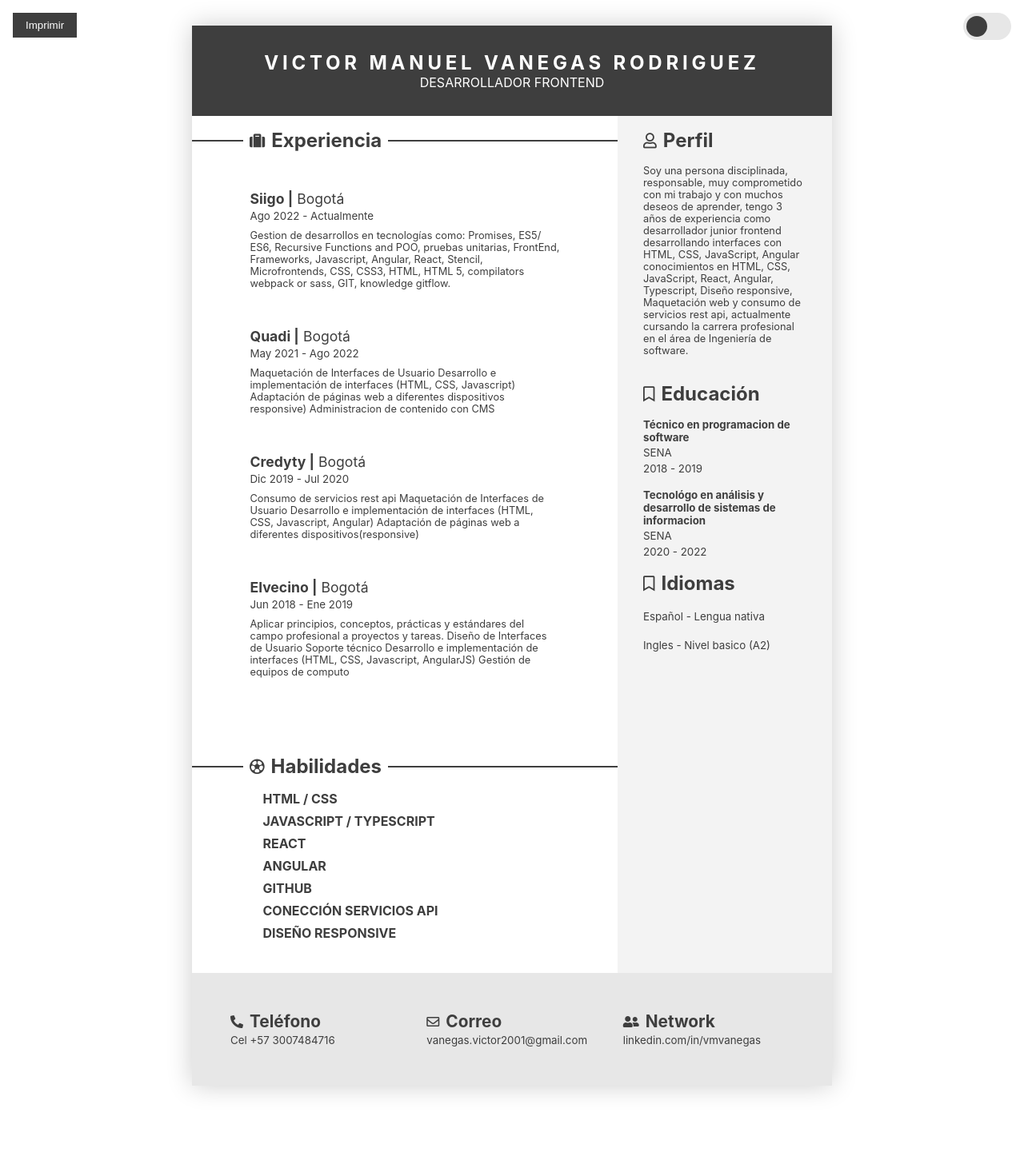
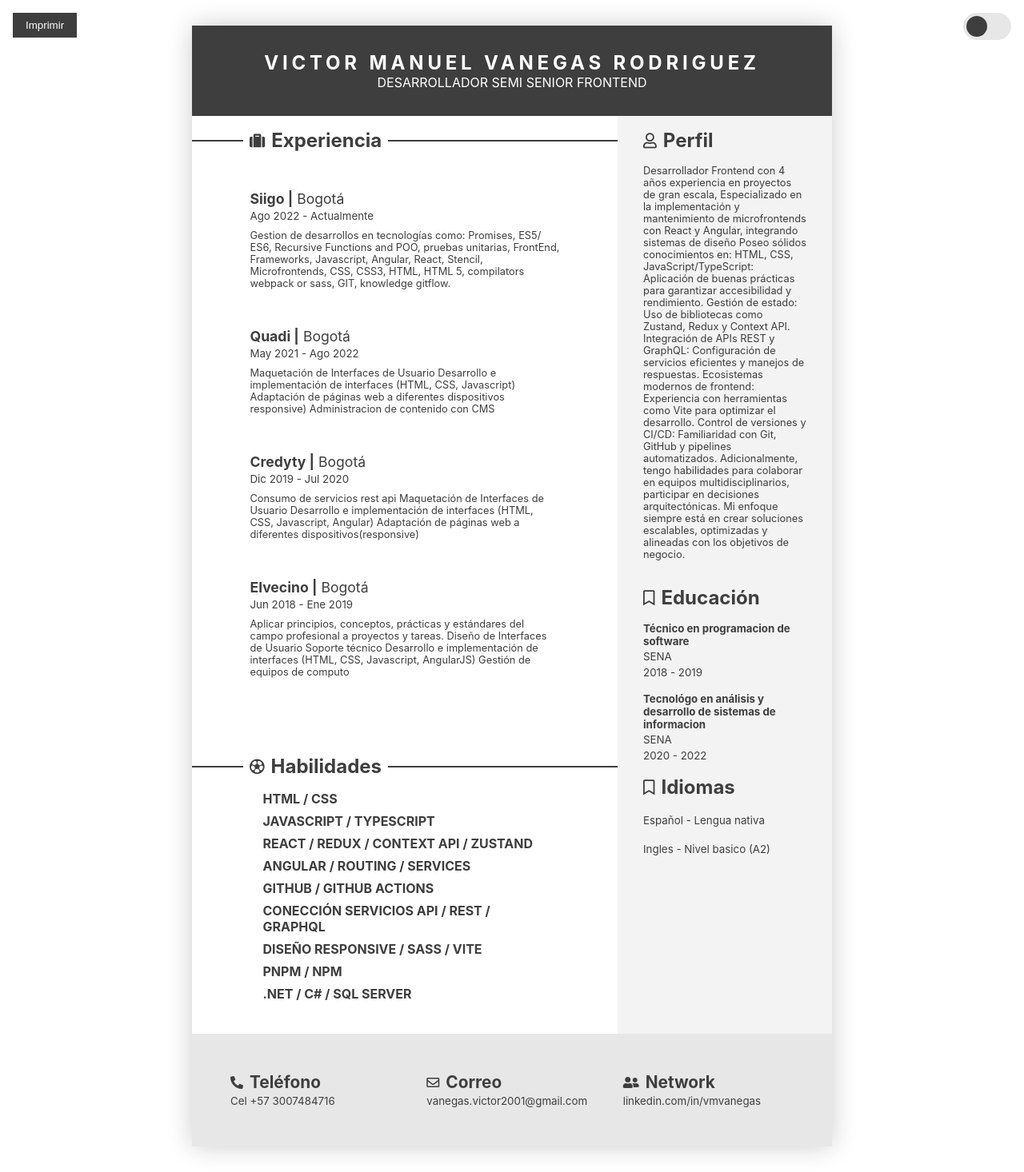
Before and after one commit to vmvanegas/curriculum-vitae, a React (Create React App) app: page / in a window 1280 px wide. Shown: the whole page at 80% size. Before the commit the page ends 1390 px from the top, so only its background shows below. Built offline with nearby package versions, Linux system fonts and the light colour scheme.

Commit message:
Update CV ENE 2025

```diff
--- a/src/App.js
+++ b/src/App.js
@@ -1,6 +1,6 @@
 import React from 'react';
 /* COMPONENTS */
-import Switch from './components/Switch/Switch'
+import Switch from './components/switch/switch'
 import PrintButton from './components/PrintButton/PrintButton';
 import CurriculumVitae from './pages/curriculum-vitae/CurriculumVitae';
 /* MATERIAL UI COMPONENTS */
--- a/src/components/header/header.js
+++ b/src/components/header/header.js
@@ -1,7 +1,7 @@
 import React from 'react';
 /* MATERIAL UI COMPONENTS */
 /* OWN STYLES */
-import './Header.css';
+import './header.css';
 
 function Header(props) {
 
--- a/src/components/switch/switch.js
+++ b/src/components/switch/switch.js
@@ -1,5 +1,5 @@
 import React from 'react';
-import './Switch.css';
+import './switch.css';
 
 function Switch(props) {
 
--- a/src/pages/curriculum-vitae/CurriculumVitae.js
+++ b/src/pages/curriculum-vitae/CurriculumVitae.js
@@ -1,29 +1,30 @@
-import React, { forwardRef } from 'react';
+import React, { forwardRef } from "react";
 /* COMPONENTS */
-import Header from '../../components/Header/Header';
-import TitleDivider from '../../components/TitleDivider/TitleDivider';
-import Experience from '../../components/Experience/Experience';
-import {curriculumVitaeData} from '../../utils/utils-const';
+import Header from "../../components/header/header";
+import TitleDivider from "../../components/TitleDivider/TitleDivider";
+import Experience from "../../components/Experience/Experience";
+import { curriculumVitaeData } from "../../utils/utils-const";
 /* MATERIAL UI COMPONENTS */
-import './CurriculumVitae.css';
-import Skill from '../../components/Skill/Skill';
+import "./CurriculumVitae.css";
+import Skill from "../../components/Skill/Skill";
 
 const CurriculumVitae = forwardRef(() => {
-
-    const experienceData = curriculumVitaeData.experiences.map((enterprise, i) => {
-        return <Experience key={enterprise.id} data={enterprise} />
-    })
+  const experienceData = curriculumVitaeData.experiences.map(
+    (enterprise, i) => {
+      return <Experience key={enterprise.id} data={enterprise} />;
+    }
+  );
 
   const skillData = curriculumVitaeData.skills.map((skill) => {
-        return <Skill key={skill.id}>{skill.name}</Skill>
-    })
+    return <Skill key={skill.id}>{skill.name}</Skill>;
+  });
 
   return (
     <div id="cv-page" className="cv-resume-container">
       {/* HEADER */}
       <Header
         name="VICTOR MANUEL VANEGAS RODRIGUEZ"
-                degree="DESARROLLADOR FRONTEND"
+        degree="DESARROLLADOR SEMI SENIOR FRONTEND"
       />
       {/* HEADER END*/}
       <main className="cv-body">
@@ -38,12 +39,9 @@ const CurriculumVitae = forwardRef(() => {
           {/* SKILLS */}
           <div className="cv-left-skills">
             <TitleDivider text="Habilidades" icon="far fa-futbol" />
-                        <div className="cv-skills">
-                            {skillData}
-                        </div>
+            <div className="cv-skills">{skillData}</div>
           </div>
           {/* SKILLS END*/}
-
         </section>
         {/* LEFT SECTION END*/}
 
@@ -57,21 +55,22 @@ const CurriculumVitae = forwardRef(() => {
             </div>
             <div className="profile-section-text">
               <p>
-                                Soy una persona disciplinada,
-                                responsable, muy comprometido
-                                con mi trabajo y con muchos
-                                deseos de aprender, tengo 3 años
-                                de experiencia como desarrollador
-                                junior frontend desarrollando
-                                interfaces con HTML, CSS,
-                                JavaScript, Angular conocimientos en
-                                HTML, CSS, JavaScript, React,
-                                Angular, Typescript, Diseño
-                                responsive, Maquetación web y
-                                consumo de servicios rest api,
-                                actualmente cursando la carrera
-                                profesional en el área de
-                                Ingeniería de software.
+                Desarrollador Frontend con 4 años experiencia en proyectos de gran
+                escala, Especializado en la implementación y mantenimiento de
+                microfrontends con React y Angular, integrando sistemas de
+                diseño Poseo sólidos conocimientos en: HTML, CSS,
+                JavaScript/TypeScript: Aplicación de buenas prácticas para
+                garantizar accesibilidad y rendimiento. Gestión de estado: Uso
+                de bibliotecas como Zustand, Redux y Context API. Integración de
+                APIs REST y GraphQL: Configuración de servicios eficientes y
+                manejos de respuestas. Ecosistemas modernos de frontend:
+                Experiencia con herramientas como Vite para optimizar el
+                desarrollo. Control de versiones y CI/CD: Familiaridad con Git,
+                GitHub y pipelines automatizados. Adicionalmente, tengo
+                habilidades para colaborar en equipos multidisciplinarios,
+                participar en decisiones arquitectónicas. Mi enfoque siempre
+                está en crear soluciones escalables, optimizadas y alineadas con
+                los objetivos de negocio.
               </p>
             </div>
           </div>
@@ -84,8 +83,7 @@ const CurriculumVitae = forwardRef(() => {
             </div>
             <div className="cv-education-text">
               <div className="carrer-name">
-                                <h5>Técnico en programacion
-                                    de software</h5>
+                <h5>Técnico en programacion de software</h5>
               </div>
               <div className="cv-small-text">
                 <small>SENA</small>
@@ -96,8 +94,9 @@ const CurriculumVitae = forwardRef(() => {
             </div>
             <div className="cv-education-text">
               <div className="carrer-name">
-                                <h5>Tecnológo en análisis y desarrollo
-                                    de sistemas de informacion</h5>
+                <h5>
+                  Tecnológo en análisis y desarrollo de sistemas de informacion
+                </h5>
               </div>
               <div className="cv-small-text">
                 <small>SENA</small>
@@ -148,7 +147,13 @@ const CurriculumVitae = forwardRef(() => {
             <h2>Teléfono</h2>
           </div>
           <div className="cv-small-text">
-                        <a href="tel:+573007484716" target="_blank" rel="noopener noreferrer"><small>Cel +57 3007484716</small></a>
+            <a
+              href="tel:+573007484716"
+              target="_blank"
+              rel="noopener noreferrer"
+            >
+              <small>Cel +57 3007484716</small>
+            </a>
           </div>
         </div>
         <div className="cv-footer-email">
@@ -157,7 +162,13 @@ const CurriculumVitae = forwardRef(() => {
             <h2>Correo</h2>
           </div>
           <div className="cv-small-text">
-                        <a href="mailto:vanegas.victor2001@gmail.com" target="_blank" rel="noopener noreferrer"><small>vanegas.victor2001@gmail.com</small></a>
+            <a
+              href="mailto:vanegas.victor2001@gmail.com"
+              target="_blank"
+              rel="noopener noreferrer"
+            >
+              <small>vanegas.victor2001@gmail.com</small>
+            </a>
           </div>
         </div>
         <div className="cv-footer-network">
@@ -166,12 +177,20 @@ const CurriculumVitae = forwardRef(() => {
             <h2>Network</h2>
           </div>
           <div className="cv-small-text">
-                        <small><a href="https://www.linkedin.com/in/vmvanegas/" target="_blank" rel="noopener noreferrer">linkedin.com/in/vmvanegas</a></small>
+            <small>
+              <a
+                href="https://www.linkedin.com/in/vmvanegas/"
+                target="_blank"
+                rel="noopener noreferrer"
+              >
+                linkedin.com/in/vmvanegas
+              </a>
+            </small>
           </div>
         </div>
       </footer>
     </div>
   );
-})
+});
 
 export default CurriculumVitae;
--- a/src/utils/utils-const.js
+++ b/src/utils/utils-const.js
@@ -5,28 +5,32 @@ export const curriculumVitaeData = {
       enterpriseName: "Siigo",
       location: "Bogotá",
       date: "Ago 2022 - Actualmente",
-            description: "Gestion de desarrollos en tecnologías como: Promises, ES5/ ES6, Recursive Functions and POO, pruebas unitarias, FrontEnd, Frameworks, Javascript, Angular, React, Stencil, Microfrontends, CSS, CSS3, HTML, HTML 5, compilators webpack or sass, GIT, knowledge gitflow.",
+      description:
+        "Gestion de desarrollos en tecnologías como: Promises, ES5/ ES6, Recursive Functions and POO, pruebas unitarias, FrontEnd, Frameworks, Javascript, Angular, React, Stencil, Microfrontends, CSS, CSS3, HTML, HTML 5, compilators webpack or sass, GIT, knowledge gitflow.",
     },
     {
       id: Math.random(),
       enterpriseName: "Quadi",
       location: "Bogotá",
       date: "May 2021 - Ago 2022",
-            description: "Maquetación de Interfaces de Usuario Desarrollo e implementación de interfaces (HTML, CSS, Javascript) Adaptación de páginas web a diferentes dispositivos responsive) Administracion de contenido con CMS",
+      description:
+        "Maquetación de Interfaces de Usuario Desarrollo e implementación de interfaces (HTML, CSS, Javascript) Adaptación de páginas web a diferentes dispositivos responsive) Administracion de contenido con CMS",
     },
     {
       id: Math.random(),
       enterpriseName: "Credyty",
       location: "Bogotá",
       date: "Dic 2019 - Jul 2020",
-            description: "Consumo de servicios rest api Maquetación de Interfaces de Usuario Desarrollo e implementación de interfaces (HTML, CSS, Javascript, Angular) Adaptación de páginas web a diferentes dispositivos(responsive)",
+      description:
+        "Consumo de servicios rest api Maquetación de Interfaces de Usuario Desarrollo e implementación de interfaces (HTML, CSS, Javascript, Angular) Adaptación de páginas web a diferentes dispositivos(responsive)",
     },
     {
       id: Math.random(),
       enterpriseName: "Elvecino",
       location: "Bogotá",
       date: "Jun 2018 - Ene 2019",
-            description: "Aplicar principios, conceptos, prácticas y estándares del campo profesional a proyectos y tareas. Diseño de Interfaces de Usuario Soporte técnico Desarrollo e implementación de interfaces (HTML, CSS, Javascript, AngularJS) Gestión de equipos de computo",
+      description:
+        "Aplicar principios, conceptos, prácticas y estándares del campo profesional a proyectos y tareas. Diseño de Interfaces de Usuario Soporte técnico Desarrollo e implementación de interfaces (HTML, CSS, Javascript, AngularJS) Gestión de equipos de computo",
     },
   ],
   skills: [
@@ -40,23 +44,31 @@ export const curriculumVitaeData = {
     },
     {
       id: Math.random(),
-            name: "REACT",
+      name: "REACT / REDUX / CONTEXT API / ZUSTAND",
     },
     {
       id: Math.random(),
-            name: "ANGULAR",
+      name: "ANGULAR / ROUTING / SERVICES",
     },
     {
       id: Math.random(),
-            name: "GITHUB",
+      name: "GITHUB / GITHUB ACTIONS",
     },
     {
       id: Math.random(),
-            name: "CONECCIÓN SERVICIOS API",
+      name: "CONECCIÓN SERVICIOS API / REST / GRAPHQL",
     },
     {
       id: Math.random(),
-            name: "DISEÑO RESPONSIVE",
+      name: "DISEÑO RESPONSIVE / SASS / VITE",
+    },
+    {
+      id: Math.random(),
+      name: "PNPM / NPM",
+    },
+    {
+      id: Math.random(),
+      name: ".NET / C# / SQL SERVER",
     }
-    ]
-}
+  ],
+};
```
Lines whose indentation alone changed are shown as unchanged.
